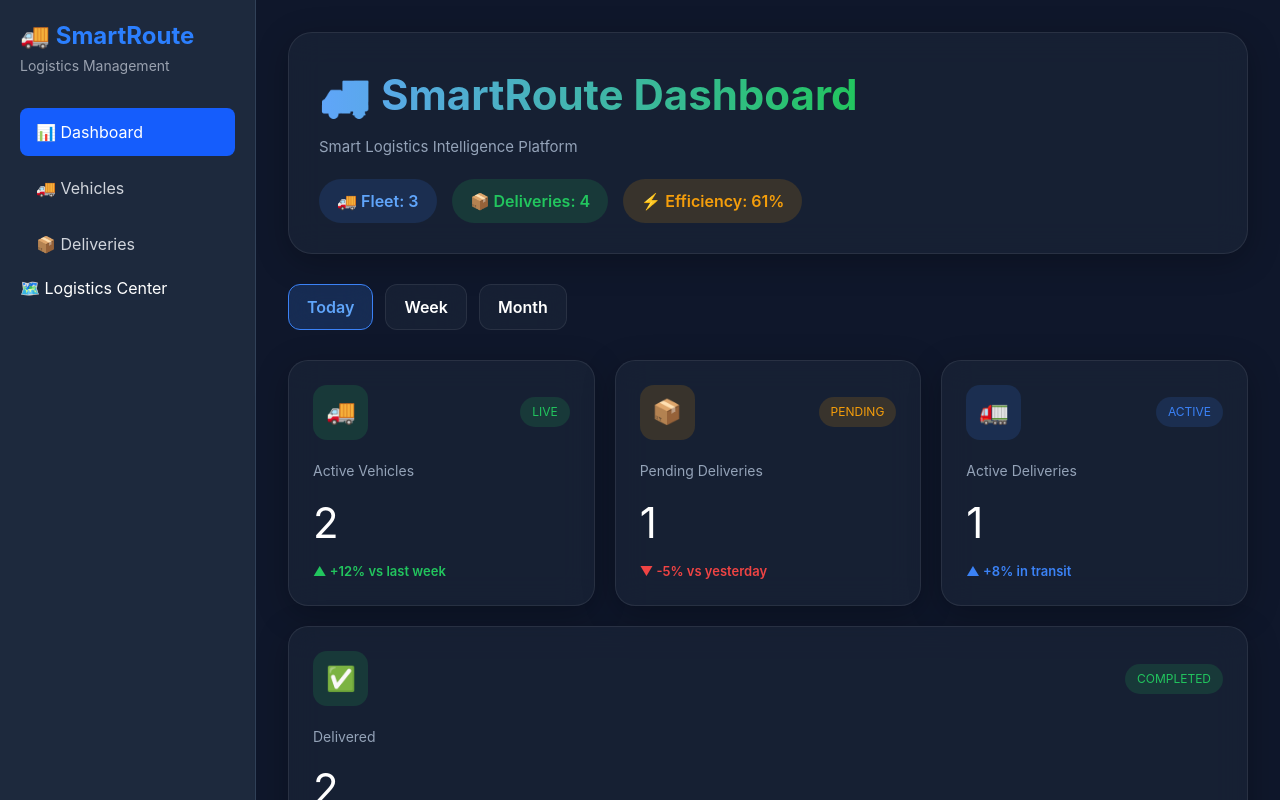
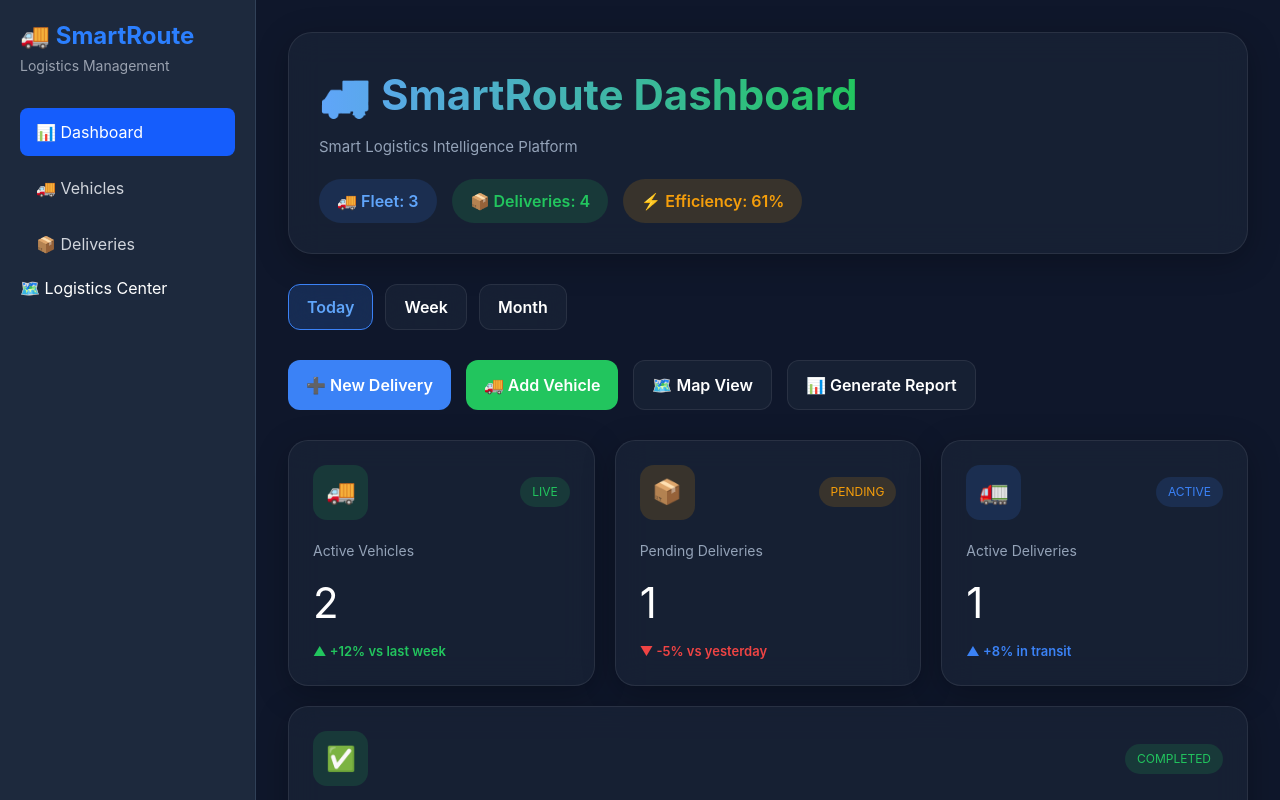
Before and after one commit to harshskarki/SmartRoute-Logistics-Management-System, a React (Vite) app: page / in a window 1280 px wide. Shown: the top 800 px of the page. Built offline with nearby package versions, Linux system fonts and the light colour scheme.

Commit message:
Phase 5.7.8 Quick Action Trigger Bar

```diff
--- a/src/pages/Dashboard.jsx
+++ b/src/pages/Dashboard.jsx
@@ -461,6 +461,73 @@ const fleetInsight =
           )
         )}
       </div>
+
+<div
+  style={{
+    display: "flex",
+    gap: "15px",
+    flexWrap: "wrap",
+    marginBottom: "30px",
+  }}
+>
+  <button
+    style={{
+      background: "#3b82f6",
+      color: "white",
+      border: "none",
+      padding: "12px 18px",
+      borderRadius: "12px",
+      cursor: "pointer",
+      fontWeight: "600",
+    }}
+  >
+    ➕ New Delivery
+  </button>
+
+  <button
+    style={{
+      background: "#22c55e",
+      color: "white",
+      border: "none",
+      padding: "12px 18px",
+      borderRadius: "12px",
+      cursor: "pointer",
+      fontWeight: "600",
+    }}
+  >
+    🚚 Add Vehicle
+  </button>
+
+  <button
+    style={{
+      background: colors.glass,
+      border:
+        "1px solid rgba(255,255,255,0.08)",
+      color: "white",
+      padding: "12px 18px",
+      borderRadius: "12px",
+      cursor: "pointer",
+      fontWeight: "600",
+    }}
+  >
+    🗺 Map View
+  </button>
+
+  <button
+    style={{
+      background: colors.glass,
+      border:
+        "1px solid rgba(255,255,255,0.08)",
+      color: "white",
+      padding: "12px 18px",
+      borderRadius: "12px",
+      cursor: "pointer",
+      fontWeight: "600",
+    }}
+  >
+    📊 Generate Report
+  </button>
+</div>
 
 {/* KPI Cards */}
 
```
